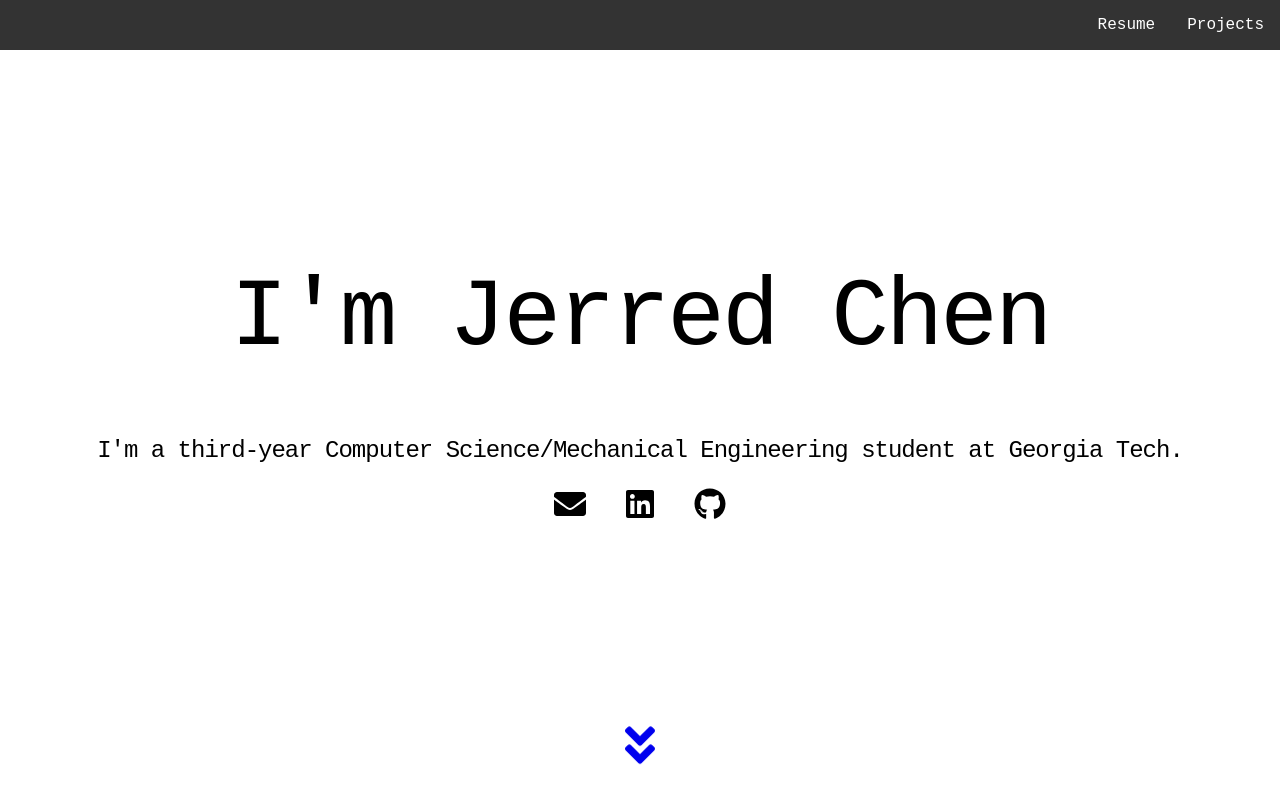
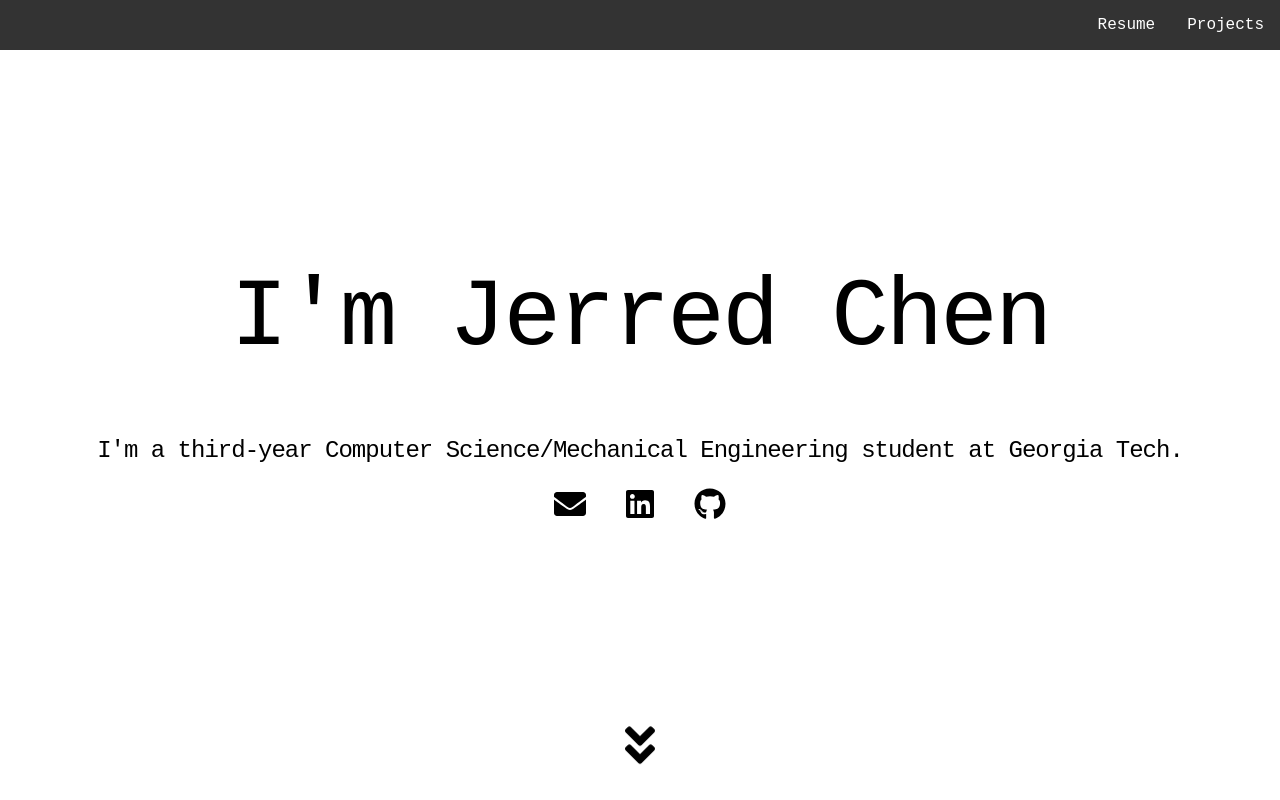
Before and after one commit to jerredchen/Personal-Website, a React (Create React App) app: page / in a window 1280 px wide. Shown: the top 800 px of the page. Built offline with nearby package versions, Linux system fonts and the light colour scheme.

Commit message:
edit floating icon and readme

```diff
--- a/src/styling.css
+++ b/src/styling.css
@@ -73,10 +73,10 @@ header .icons a {
 .floating {
     animation: floating 3s ease-in-out infinite;
     text-decoration: none;
-    /* padding-top: 12%; */
+    color: black;
 }
 
-a.float-icon:visited {
+a.float-icon:visited, a.float-icon {
     color: black;
 }
 
```
Also changed, not shown: 1 other file (tests, documents, lock files or other folders).
